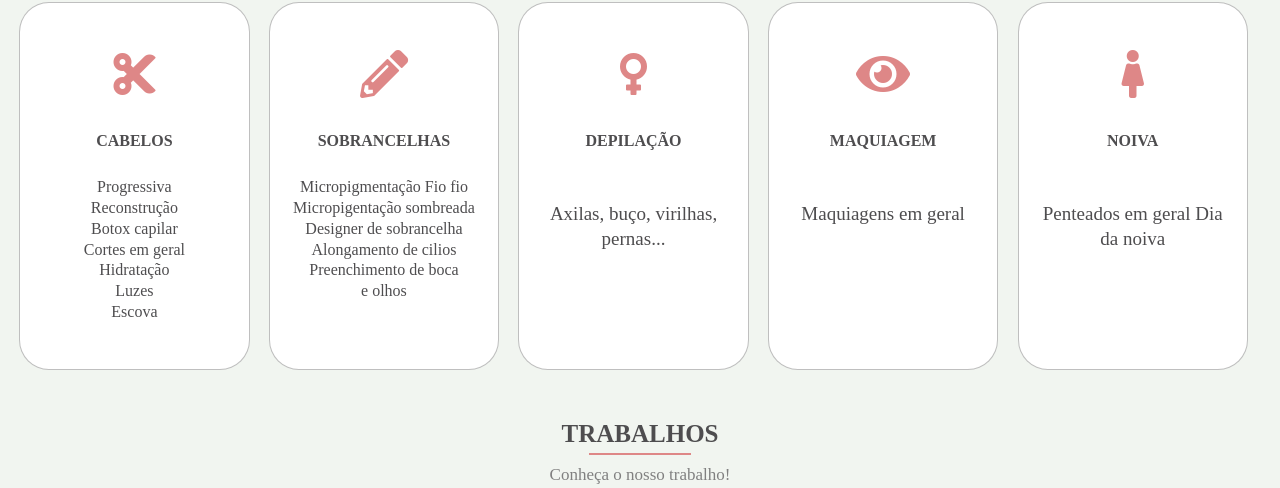
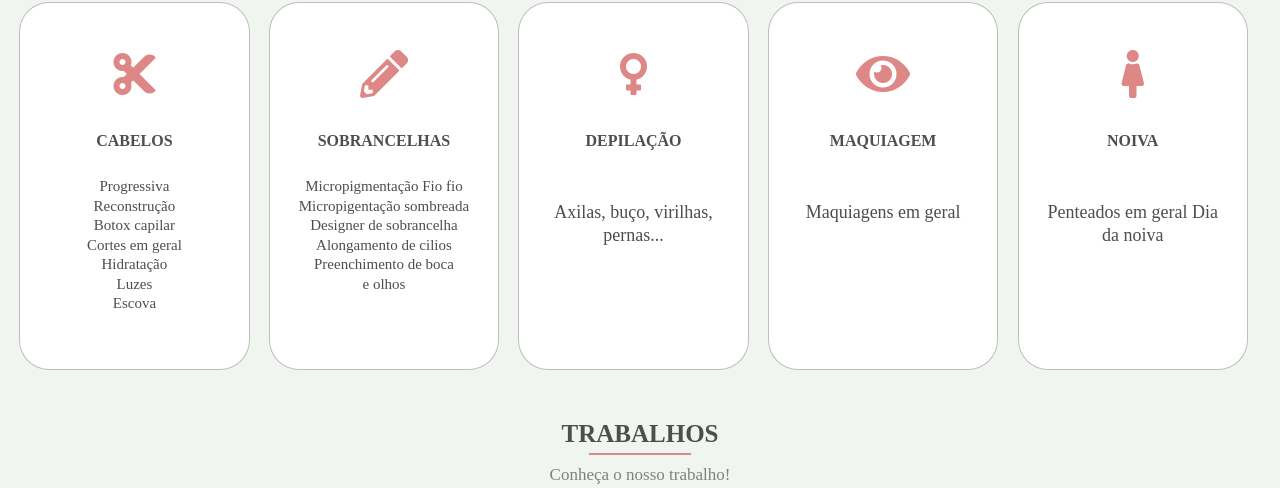
Before and after one commit to Larylyra/Instituto-de-Beleza, a plain HTML site: page index.html in a window 1280 px wide. Shown: the part 865-1353 px from the top of the page. Drawn offline with Linux system fonts and the light colour scheme.

Commit message:
ajuste fontes

```diff
--- a/CSS/main.css
+++ b/CSS/main.css
@@ -92,7 +92,7 @@
     text-align: center;
     left: -11%;
     font-family: "Open sans, san serif";
-    font-size: 19px;
+    font-size: 18px;
     line-height: 1.3;
     color: #4e4d4f;
     height: 200px;
@@ -102,7 +102,7 @@
     text-align: center;
     left: -11%;
     font-family: "Open sans, san serif";
-    font-size: 16px;
+    font-size: 15px;
     line-height: 1.3;
     color: #4e4d4f;
     height: 200px;
```
